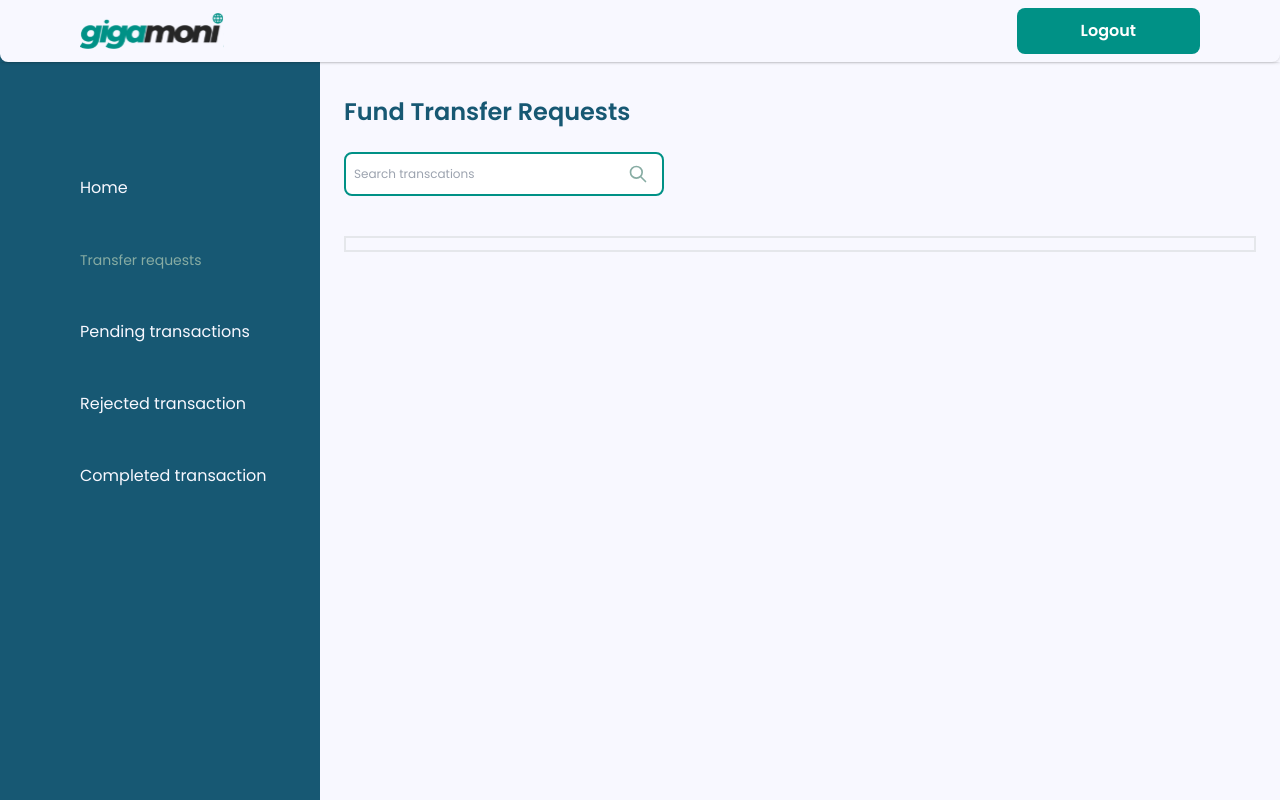
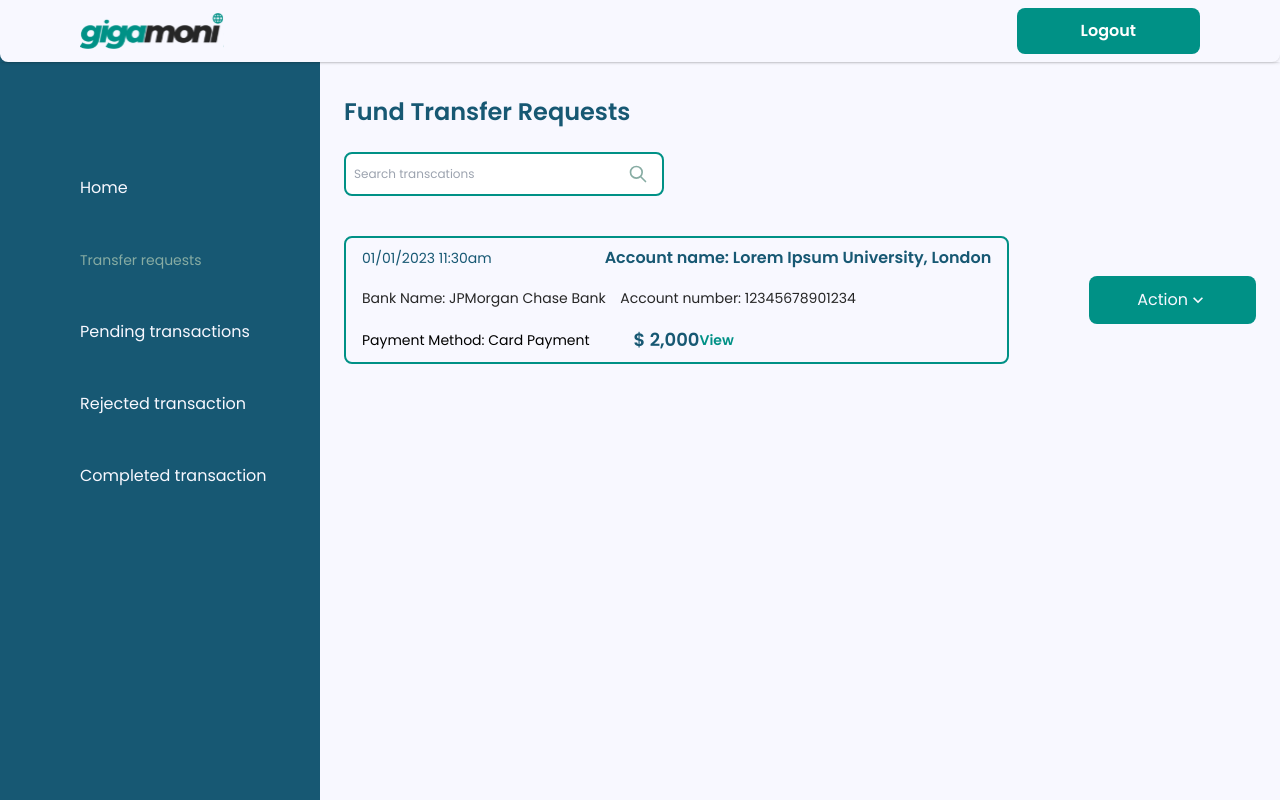
Before and after one commit to himarnoel/gigamoniadmin, a React (Vite) app: page /transfer in a window 1280 px wide. Built offline with nearby package versions, Linux system fonts and the light colour scheme.

Commit message:
working on transfer

```diff
--- a/src/Paths/Transfer.jsx
+++ b/src/Paths/Transfer.jsx
@@ -1,5 +1,6 @@
 import React from "react";
 import { HiOutlineSearch } from "react-icons/hi";
+import { MdOutlineKeyboardArrowDown } from "react-icons/md";
 const Transfer = () => {
   return (
     <div className={`font-poppins bg-[#F8F8FF]  h-screen pt-24 px-6 `}>
@@ -16,7 +17,35 @@ const Transfer = () => {
         <HiOutlineSearch className="text-[#87ACA3] text-xl inset-y-9 right-4 absolute " />
       </div>
 
-      <div className="flex mt-10 w-full h-[1rem] border-2 "></div>
+      <div className="flex mt-10 gap-x-20  items-center">
+        <div className="flex flex-col justify-between w-full min-h-[8rem] py-2 px-4 rounded-lg border-2 border-[#009186]">
+          <div className="flex items-center  justify-between">
+            <p className="text-sm text-[#175873]">01/01/2023 11:30am</p>
+            <p className="text-[#175873] font-semibold">
+              Account name: Lorem Ipsum University, London{" "}
+            </p>
+          </div>
+          <div className="flex items-center text-sm justify-between text-[#262626]">
+            <p className="ss">Bank Name: JPMorgan Chase Bank</p>
+            <p className="ss">Account number: 12345678901234</p>
+            {/* Dummy text for the design */}
+            <p className="text-[#F8F8FF]">Account number:</p>
+          </div>
+          <div className="flex items-center  text-sm ">
+            <p className="ss">Payment Method: Card Payment</p>
+            <p className="text-[#175873] text-lg font-semibold ml-11 ">
+              $ 2,000
+            </p>
+            <p className="text-[#009186] cursor-pointer font-semibold self">
+              View
+            </p>
+          </div>
+        </div>
+        <button className="text-[#F8F8FF] flex bg-[#009186] px-12 py-3 rounded-lg items-center">
+          <p className="ss"> Action</p>{" "}
+          <MdOutlineKeyboardArrowDown className="text-xl" />
+        </button>
+      </div>
     </div>
   );
 };
```
